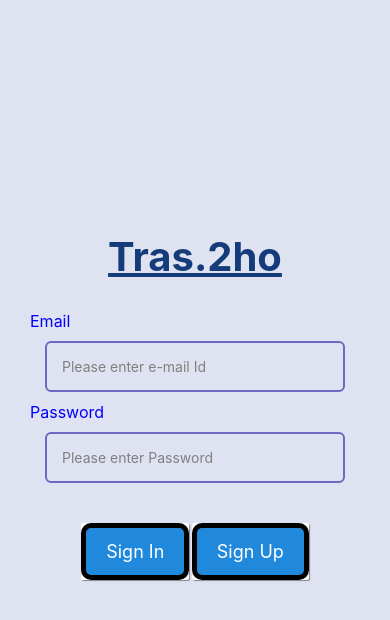
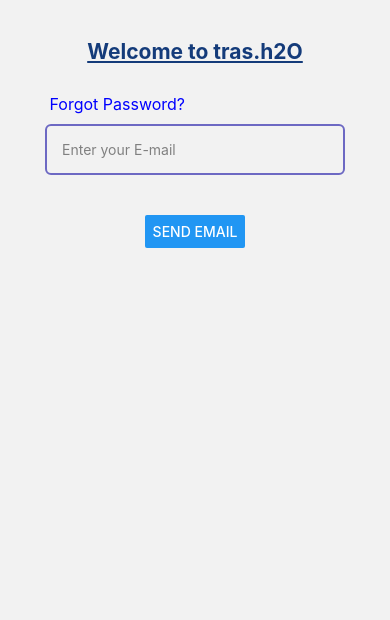
Before and after one commit to Pranjali31/trash2o, a React Native app in the folder Frontend/: screen /ForgotPassword in a window 390 px wide. Shown: the top 620 px of the page. Built offline with nearby package versions, Linux system fonts and the light colour scheme.

Commit message:
Made all changes for Demo

```diff
--- a/Frontend/package.json
+++ b/Frontend/package.json
@@ -30,6 +30,7 @@
     "react-native-element-dropdown": "^2.0.0",
     "react-native-gesture-handler": "^2.5.0",
     "react-native-linear-gradient": "^2.6.2",
+    "react-native-map-link": "^2.9.4",
     "react-native-reanimated": "^2.9.1",
     "react-native-safe-area-context": "^4.3.1",
     "react-native-screens": "^3.15.0",
--- a/Frontend/src/screens/aboutUs/index.js
+++ b/Frontend/src/screens/aboutUs/index.js
@@ -1,20 +1,21 @@
 import React from 'react';
-import {ScrollView, StyleSheet, Text} from 'react-native';
+import {ScrollView, StyleSheet, Text, View} from 'react-native';
 
 const AboutUs = () => {
   return (
     <ScrollView style={styles.container}>
+      <View style={styles.viewStyle}>
         <Text style={styles.textStyle}>
-        Tras.h2O is a one stop solution for getting to know the refill stations
-        that are avaible nearby as well as recording the data of the usage and
-        frequency of the refilling ,For each activity perfomred few points are
-        added into the users account which could be used to redeem for a coupon
-        from the ones that are availble. Our Mission
+          Tras.h2O is a one stop solution for getting to know the refill
+          stations that are avaible nearby as well as recording the data of the
+          usage and frequency of the refilling ,For each activity perfomred few
+          points are added into the users account which could be used to redeem
+          for a coupon from the ones that are availble.
         </Text>
         <Text style={styles.text2Style}>
           Tras.h2O's objective is to provide a platform and service that could
-        contribute to the reusability of containers as well as motivate users to
-        go green as well as encourage others to join in.
+          contribute to the reusability of containers as well as motivate users
+          to go green as well as encourage others to join in.
         </Text>
         <Text style={styles.text2Style}>Get to Know our team: </Text>
         <Text style={styles.text3Style}>Ayush Kaushik Mistry </Text>
@@ -23,6 +24,7 @@ const AboutUs = () => {
         <Text style={styles.text3Style}>Marc Smith</Text>
         <Text style={styles.text3Style}>Parth Ashokbhai Patel </Text>
         <Text style={styles.text3Style}>Pranjali Mukeshkumar Prajapati</Text>
+      </View>
     </ScrollView>
   );
 };
@@ -32,7 +34,7 @@ export default AboutUs;
 const styles = StyleSheet.create({
   container: {
     paddingVertical: 20,
-    backgroundColor: '#5da9f0',
+    backgroundColor: '#050f24',
     flex: 1,
     paddingHorizontal: 10,
   },
@@ -59,4 +61,8 @@ const styles = StyleSheet.create({
     fontSize: 20,
     lineHeight: 30,
   },
+  viewStyle: {
+    flex: 1,
+    paddingBottom: 100,
+  },
 });
--- a/Frontend/src/screens/auth/authentication/index.js
+++ b/Frontend/src/screens/auth/authentication/index.js
@@ -58,7 +58,6 @@ const Authentication = ({navigation}) => {
             navigateToHome();
           });
       } catch (error) {
-        console.log('error', error.code);
         if (error.code === 'auth/email-already-in-use') {
           Alert.alert(
             'Authentication Error',
@@ -73,10 +72,7 @@ const Authentication = ({navigation}) => {
             'That email address or password is invalid!',
           );
         } else {
-          Alert.alert(
-            'Error',
-            'There is Something wrong with the Server, Please try again later',
-          );
+          Alert.alert('Error', error.message);
         }
       }
     } else {
@@ -87,14 +83,24 @@ const Authentication = ({navigation}) => {
     }
   };
 
-  const onSkipPress = () => {
-    updateUserLogState('test@123.com', '123');
+  const onSkipPress = async () => {
+    let user = {
+      firstName: 'Ayush',
+      lastName: 'Msitry',
+      email: 'ayush0898@gmail.com',
+      password: '123456',
+    };
+    await dispatch(updateUserAuthentication(user));
     navigateToHome();
+  };
+
+  const onForgotPassword = () => {
+    navigation.navigate('ForgotPassword');
   };
 
   return (
     <View style={styles.screen}>
-      <Text style={styles.title}>Tras.2ho</Text>
+      <Text style={styles.title}>Tras.h2O</Text>
       <Text style={styles.label}>Email</Text>
       <TextInput
         style={styles.input}
@@ -140,6 +146,24 @@ const Authentication = ({navigation}) => {
           onPress={() => navigateToCreateUser()}
         />
       </View>
+      <TouchableHighlight
+        style={{paddingTop: 10, alignSelf: 'flex-end', paddingRight: 40}}
+        activeOpacity={0.6}
+        underlayColor="#DDDDDD"
+        onPress={() => {
+          onForgotPassword();
+        }}>
+        <Text
+          style={{
+            color: '#0000EE',
+            paddingTop: 10,
+            fontSize: 15,
+            textDecorationLine: 'underline',
+            fontWeight: 'bold',
+          }}>
+          Forgot Password?
+        </Text>
+      </TouchableHighlight>
       <TouchableHighlight
         style={{paddingTop: 10}}
         activeOpacity={0.6}
--- a/Frontend/src/screens/auth/createUser/index.js
+++ b/Frontend/src/screens/auth/createUser/index.js
@@ -82,7 +82,7 @@ const CreateUser = ({navigation}) => {
   return (
     <ScrollView contentContainerStyle={{paddingBottom: 200}}>
       <KeyboardAvoidingView style={styles.screen} behavior="height">
-        <Text style={styles.title}>Welcome to tras.2ho</Text>
+        <Text style={styles.title}>Welcome to tras.h2O</Text>
         <Text style={styles.label}>First Name</Text>
         <TextInput
           style={styles.input}
--- /dev/null
+++ b/Frontend/src/screens/auth/forgotPassword/index.js
@@ -0,0 +1,92 @@
+import {View, Text, StyleSheet, TextInput, Button, Alert} from 'react-native';
+import React, {useState} from 'react';
+import auth from '@react-native-firebase/auth';
+
+const ForgotPassword = ({navigation}) => {
+  const [email, setEmail] = useState('');
+
+  const onSendPress = async userEmail => {
+    console.log(userEmail);
+    if (userEmail?.trim() !== '') {
+      try {
+        await auth()
+          .sendPasswordResetEmail(userEmail)
+          .then(() => {
+            Alert.alert('Success!!', 'Resend link succesfully sent');
+            navigation.navigate('Auth');
+          });
+      } catch (error) {
+        Alert.alert('Validation Error', error?.message);
+      }
+    } else {
+      Alert.alert(
+        'Validation Error',
+        'Please enter a valid email-id to continue',
+      );
+    }
+  };
+
+  return (
+    <View style={styles.screen}>
+      <Text style={styles.title}>Welcome to tras.h2O</Text>
+      <Text style={styles.label}>Forgot Password?</Text>
+      <TextInput
+        placeholderTextColor={'gray'}
+        style={styles.input}
+        value={email}
+        onChangeText={setEmail}
+        placeholder="Enter your E-mail"
+        keyboardType="email-address"
+        autoCompleteType="off"
+        maxLength={25}
+      />
+      <View style={styles.buttons}>
+        <Button
+          title="Send Email"
+          titleStyle={{paddingTop: '1%'}}
+          onPress={() => onSendPress(email)}
+        />
+      </View>
+    </View>
+  );
+};
+
+export default ForgotPassword;
+
+const styles = StyleSheet.create({
+  screen: {
+    flex: 1,
+    padding: '5%',
+    paddingTop: '10%',
+    justifyContent: 'flex-start',
+    alignItems: 'center',
+  },
+  title: {
+    color: '#143b7a',
+    fontSize: 21,
+    marginBottom: 30,
+    fontWeight: 'bold',
+    textDecorationLine: 'underline',
+  },
+  label: {
+    alignSelf: 'flex-start',
+    color: 'blue',
+    fontSize: 16,
+    paddingHorizontal: 30,
+  },
+  input: {
+    color: 'black',
+    width: 300,
+    borderRadius: 6,
+    borderWidth: 2,
+    borderColor: '#6d69c3',
+    marginVertical: 10,
+    padding: 15,
+  },
+  buttons: {
+    width: 200,
+    marginTop: 30,
+    flexDirection: 'row',
+    justifyContent: 'space-around',
+  },
+});
--- a/Frontend/src/screens/auth/index.js
+++ b/Frontend/src/screens/auth/index.js
@@ -1,4 +1,5 @@
 import Authentication from './authentication';
 import CreateUser from './createUser';
+import ForgotPassword from './forgotPassword';
 
-export {Authentication, CreateUser};
+export {Authentication, CreateUser, ForgotPassword};
--- a/Frontend/src/screens/index.js
+++ b/Frontend/src/screens/index.js
@@ -8,7 +8,7 @@ import Rewards from './Rewards';
 import LeaderBoards from './leaderboards';
 import AboutUs from './aboutUs';
 import UserProfile from './userProfile';
-import {Authentication, CreateUser} from './auth';
+import {Authentication, CreateUser, ForgotPassword} from './auth';
 
 export {
   NotFoundScreen,
@@ -23,4 +23,5 @@ export {
   Authentication,
   UserProfile,
   CreateUser,
+  ForgotPassword,
 };
--- a/Frontend/src/screens/refillLocations/index.js
+++ b/Frontend/src/screens/refillLocations/index.js
@@ -1,12 +1,56 @@
-import {View, Text} from 'react-native';
+import {Text} from '@rneui/themed';
 import React from 'react';
+import {ScrollView, StyleSheet, TouchableHighlight} from 'react-native';
+import {showLocation} from 'react-native-map-link';
+import {refillLocationsData} from '../../utils/data';
 
 const RefillLocations = () => {
+  const onLocationPress = item => {
+    showLocation({
+      latitude: item?.Latitude,
+      longitude: item?.Longitude,
+      alwaysIncludeGoogle: true,
+      directionsMode: 'walk',
+    });
+  };
+
   return (
-    <View>
-      <Text>RefillLocations</Text>
-    </View>
+    <ScrollView style={styles.screen}>
+      {refillLocationsData?.map((item, index) => {
+        return (
+          <TouchableHighlight
+            key={index}
+            style={styles.container}
+            onPress={() => {
+              onLocationPress(item);
+            }}>
+            <>
+              <Text style={styles.titleStyle}>{item?.Location}</Text>
+              <Text style={styles.descriptionStyle}>{item?.Description}</Text>
+            </>
+          </TouchableHighlight>
+        );
+      })}
+    </ScrollView>
   );
 };
 
 export default RefillLocations;
+
+const styles = StyleSheet.create({
+  screen: {flex: 1, backgroundColor: 'black'},
+  container: {
+    flex: 1,
+    padding: 15,
+    backgroundColor: 'rgba(52, 52, 52, 0.3)',
+    marginVertical: 3,
+  },
+  titleStyle: {
+    color: 'white',
+    fontSize: 25,
+  },
+  descriptionStyle: {
+    color: 'white',
+    fontStyle: 'italic',
+  },
+});
--- a/Frontend/src/screens/userProfile/index.js
+++ b/Frontend/src/screens/userProfile/index.js
@@ -9,6 +9,7 @@ const UserProfile = () => {
   const [logs, setlogs] = useState([]);
   const [total, setTotal] = useState(0);
   const [highestPoint, setHighestPoint] = useState(0);
+  const [totalCups, setTotalCups] = useState(0);
 
   useFocusEffect(
     React.useCallback(() => {
@@ -19,8 +20,10 @@ const UserProfile = () => {
   useEffect(() => {
     let totalPoints = 0;
     let highestPoints = 0;
+    let cups = 0;
     logs?.length > 0 &&
       logs.map((item, index) => {
+        cups = cups + item?.totalCups;
         totalPoints = totalPoints + item.pointsEarned;
         if (highestPoints < item.pointsEarned) {
           highestPoints = item.pointsEarned;
@@ -28,6 +31,7 @@ const UserProfile = () => {
       });
     setTotal(totalPoints);
     setHighestPoint(highestPoints);
+    setTotalCups(cups);
   }, [logs]);
 
   const getLogsFromDB = () => {
@@ -54,14 +58,18 @@ const UserProfile = () => {
         style={{
           flexDirection: 'row',
           alignSelf: 'flex-start',
-          paddingTop: 150,
+          paddingTop: 130,
         }}>
         <Text style={styles.statsLabelStyle}>Total Points Earned :</Text>
-        <Text style={styles.statsValueStyle}>{total}</Text>
+        <Text style={styles.statsValueStyle}>{total} oz</Text>
       </View>
       <View style={{flexDirection: 'row', alignSelf: 'flex-start'}}>
         <Text style={styles.statsLabelStyle}>Highest Comsumption :</Text>
-        <Text style={styles.statsValueStyle}>{highestPoint}</Text>
+        <Text style={styles.statsValueStyle}>{highestPoint} oz</Text>
+      </View>
+      <View style={{flexDirection: 'row', alignSelf: 'flex-start'}}>
+        <Text style={styles.statsLabelStyle}>Total Cups used:</Text>
+        <Text style={styles.statsValueStyle}>{totalCups} times</Text>
       </View>
     </View>
   );
@@ -105,7 +113,7 @@ const styles = StyleSheet.create({
   statsLabelStyle: {
     color: '#31c7cc',
     paddingTop: 10,
-    paddingLeft: 30,
+    paddingLeft: 20,
     fontSize: 25,
     fontStyle: 'italic',
   },
```
Also changed, not shown: Frontend/App.js (+6 -1 lines), Frontend/src/screens/Report/index.js (+4 -6 lines), 1 other file (tests, documents, lock files or other folders). Lines whose indentation alone changed are shown as unchanged.
